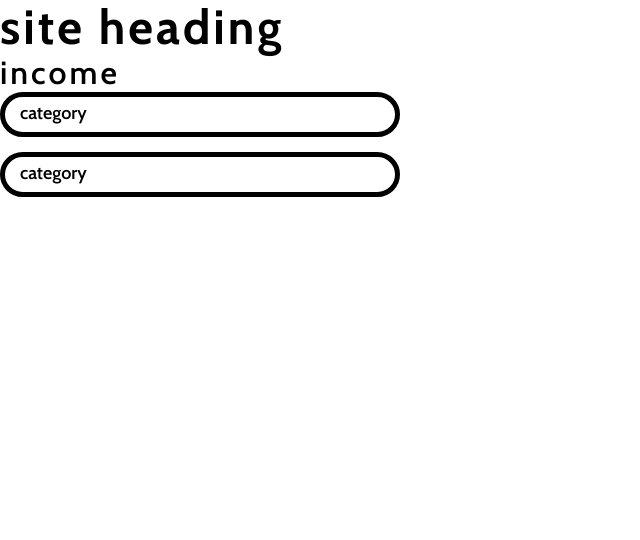
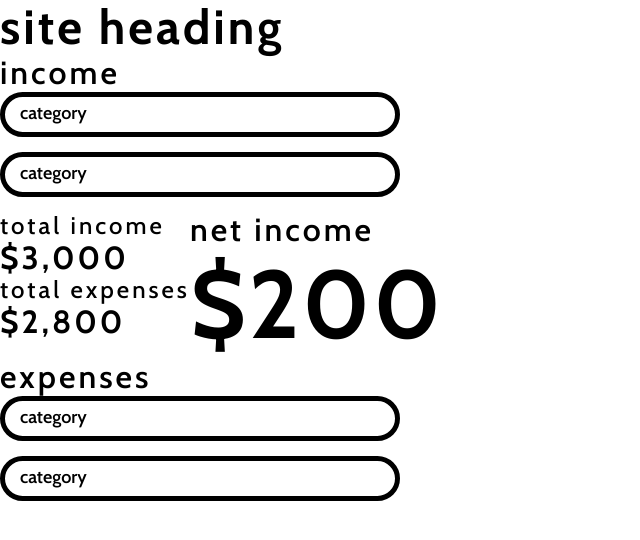
Before and after one commit to frances-m/budget-app, a React (Create React App) app: page / in a window 1280 px wide. Shown: the top 540 px of the page, without its empty margins (0-640 px from the left). Built offline with nearby package versions, Linux system fonts and the light colour scheme.

Commit message:
results and expenses components added & results styling

```diff
--- a/src/App.css
+++ b/src/App.css
@@ -15,7 +15,7 @@ h1 {
 	font-size: 2.4rem;
 }
 
-h2, .totals {
+h2, .total {
 	font-size: 1.6rem;
 }
 
@@ -34,7 +34,8 @@ label {
 }
 
 /* font-weight */
-h1 {
+h1,
+.total, .net {
 	font-weight: 700;
 }
 
@@ -52,7 +53,7 @@ input {
 
 /* letter-spacing */
 h1, h2, h3,
-.totals, .net {
+.total, .net {
 	letter-spacing: 3px;
 }
 
@@ -84,3 +85,8 @@ label {
 main {
 	display: grid;
 }
+
+/*** RESULTS STYLES ***/
+.results .wrapper {
+	display: flex;
+}
--- a/src/components/Expenses.js
+++ b/src/components/Expenses.js
@@ -1,7 +1,22 @@
 const Expenses = () => {
 
     return (
-        <></>
+        <section className="expenses">
+            <div className="wrapper">
+                <h2>Expenses</h2>
+                <form action="">
+                    <div className="input-container">
+                        <label htmlFor="cat1">category</label>
+                        <input type="text" name="cat1" id="cat1" />
+                    </div>
+
+                    <div className="input-container">
+                        <label htmlFor="cat2">category</label>
+                        <input type="text" name="cat2" id="cat2" />
+                    </div>
+                </form>
+            </div>
+        </section>
     )
 }
 
--- a/src/components/Income.js
+++ b/src/components/Income.js
@@ -1,16 +1,16 @@
 const Income = () => {
 
     return (
-        <section class="income">
+        <section className="income">
             <div className="wrapper">
                 <h2>Income</h2>
                 <form action="">
-                    <div class="input-container">
+                    <div className="input-container">
                         <label htmlFor="cat1">category</label>
                         <input type="text" name="cat1" id="cat1" />
                     </div>
 
-                    <div class="input-container">
+                    <div className="input-container">
                         <label htmlFor="cat2">category</label>
                         <input type="text" name="cat2" id="cat2" />
                     </div>
--- a/src/components/Results.js
+++ b/src/components/Results.js
@@ -1,7 +1,20 @@
 const Results = () => {
 
     return (
-        <></>
+        <section className="results">
+            <div className="wrapper">
+                <div className="totals">
+                    <h3>Total Income</h3>
+                    <p className="total">$3,000</p>
+                    <h3>Total Expenses</h3>
+                    <p className="total">$2,800</p>
+                </div>
+                <div className="netIncome">
+                    <h2>Net Income</h2>
+                    <p className="net">$200</p>
+                </div>
+            </div>
+        </section>
     )
 }
 
--- a/src/index.css
+++ b/src/index.css
@@ -4,4 +4,4 @@ html{line-height:1.15;-ms-text-size-adjust:100%;-webkit-text-size-adjust:100%}bo
 
 .sr-only { position: absolute; width: 1px; height: 1px; margin: -1px; border: 0; padding: 0; white-space: nowrap; clip-path: inset(100%); clip: rect(0 0 0 0); overflow: hidden;}
 
-h1,h2,h3,h4,h5,h6{margin:0}
+h1,h2,h3,h4,h5,h6,p{margin:0}
```
